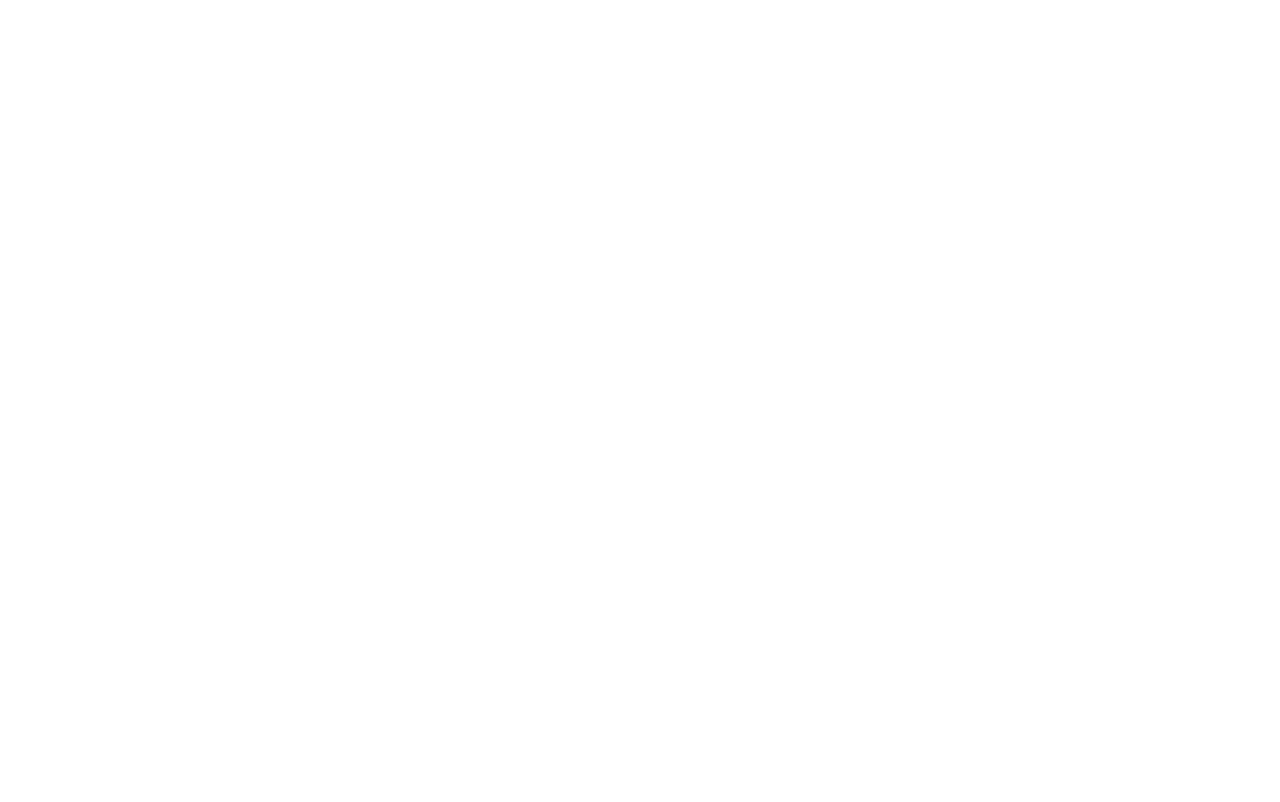
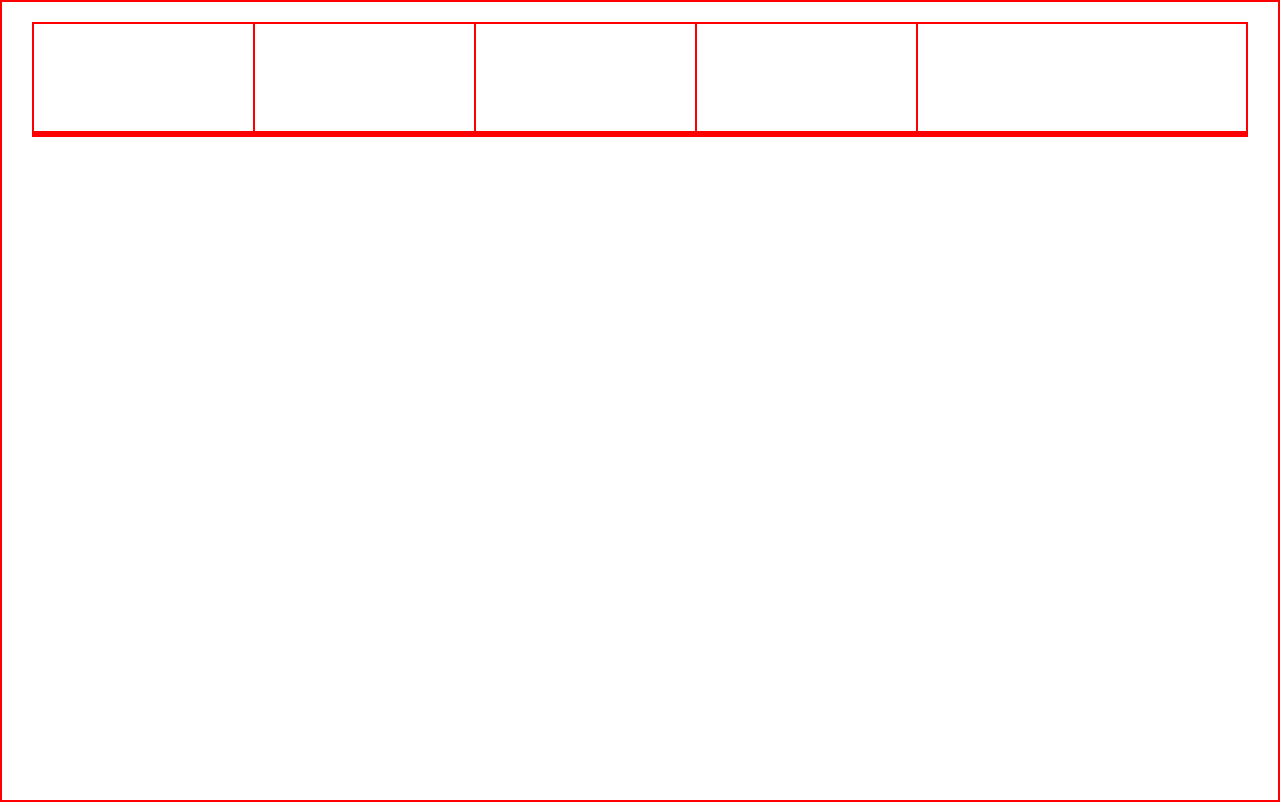
Before and after one commit to F3GR/portfolio-main, a plain HTML site: page index.html in a window 1280 px wide. Drawn offline with Linux system fonts and the light colour scheme.

Commit message:
header layout

```diff
--- a/index.html
+++ b/index.html
@@ -12,6 +12,20 @@
 	<style> </style>
 </head>
 <body>
+    <header>
+        <div class="header-panel"></div>
+        <div class="header-panel"></div>
+        <div class="header-panel"></div>
+        <div class="header-panel"></div>
+        <div class="search"></div>
+    </header>
 
+    <main>
+
+    </main>
+
+    <footer>
+
+    </footer>
 </body>
 </html>
--- a/style.css
+++ b/style.css
@@ -0,0 +1,23 @@
+* {
+    border: 1px solid red;
+}
+
+body {
+    padding: 20px 30px;
+    display: flex;
+    flex-direction: column;
+}
+
+header {
+    flex: 0.1 0.5 5vh;
+    display: flex;
+    flex-direction: row;
+}
+
+header div {
+    flex: 1;
+}
+
+header .search {
+    flex: 1.5;
+}
```
